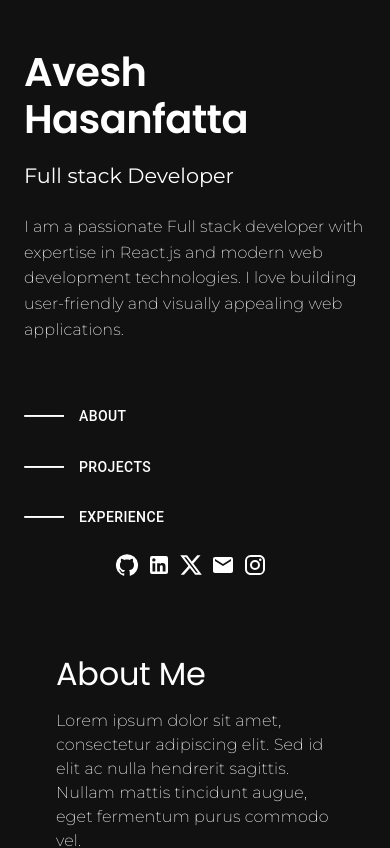
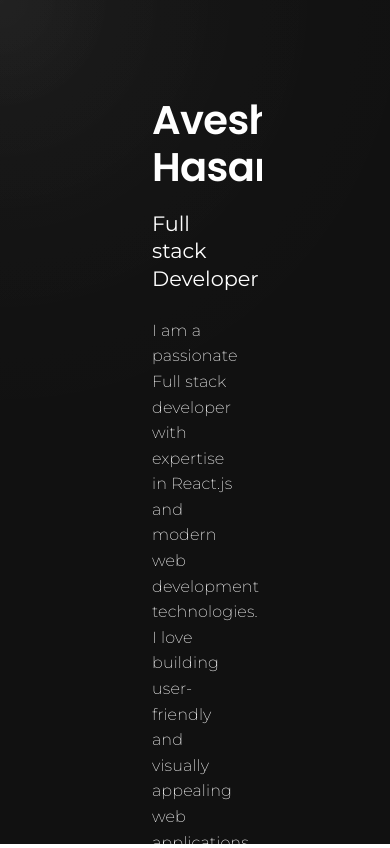
Before and after one commit to avesh-h/my-portfolio, a React (Create React App) app: page / in a window 390 px wide. Shown: the top 848 px of the page. Built offline with nearby package versions, Linux system fonts and the light colour scheme; a web font is replaced by a local one.

Commit message:
fix : Responsive and sportilight fixes

```diff
--- /dev/null
+++ b/src/context/SpotlightCtx.js
@@ -0,0 +1,54 @@
+import { styled, Box } from "@mui/material";
+import { createContext, useContext, useState } from "react";
+
+const Spotlight = styled("div")(({ size }) => ({
+  position: "absolute",
+  width: size,
+  height: size,
+  borderRadius: "50%",
+  background:
+    "radial-gradient(circle, rgba(255,255,255,0.02) 0%, rgba(255,255,255,0) 80%)",
+  zIndex: "999",
+  transform: "translate(-50%, -50%)",
+  transition: "transform 0.1s ease-out",
+  pointerEvents: "none",
+}));
+
+const SpotlightCtx = createContext();
+
+const Container = styled(Box)({
+  height: "100vh",
+  background: "#111",
+  display: "flex",
+  alignItems: "flex-start",
+  justifyContent: "center",
+  position: "relative",
+  overflow: "hidden",
+  paddingRight: "8rem",
+  paddingLeft: "8rem",
+  paddingTop: "3rem",
+});
+
+export const SpotlightCtxProvider = ({ children }) => {
+  const [position, setPosition] = useState({ x: 0, y: 0 });
+
+  const handleMouseMove = (e) => {
+    setPosition({ x: e.clientX, y: e.clientY });
+  };
+
+  return (
+    <SpotlightCtx.Provider>
+      <Container onMouseMove={handleMouseMove}>
+        {children}
+        <Spotlight size="200px" style={{ top: position.y, left: position.x }} />
+        <Spotlight size="400px" style={{ top: position.y, left: position.x }} />
+        <Spotlight size="600px" style={{ top: position.y, left: position.x }} />
+        <Spotlight size="800px" style={{ top: position.y, left: position.x }} />
+      </Container>
+    </SpotlightCtx.Provider>
+  );
+};
+
+export const useSpotlightContext = () => {
+  return useContext(SpotlightCtx);
+};
--- a/src/index.js
+++ b/src/index.js
@@ -1,13 +1,16 @@
-import React from 'react';
-import ReactDOM from 'react-dom/client';
-import './index.css';
-import App from './App';
-import reportWebVitals from './reportWebVitals';
+import React from "react";
+import ReactDOM from "react-dom/client";
+import "./index.css";
+import App from "./App";
+import reportWebVitals from "./reportWebVitals";
+import { SpotlightCtxProvider } from "./context/SpotlightCtx";
 
-const root = ReactDOM.createRoot(document.getElementById('root'));
+const root = ReactDOM.createRoot(document.getElementById("root"));
 root.render(
   <React.StrictMode>
-    <App />
+    <SpotlightCtxProvider>
+      <App />
+    </SpotlightCtxProvider>
   </React.StrictMode>
 );
 
--- a/src/pages/AboutPage.js
+++ b/src/pages/AboutPage.js
@@ -11,7 +11,7 @@ const Container = styled(Box)({
   alignItems: "start",
   justifyContent: "start",
   flexDirection: "column",
-  padding: "2rem",
+  padding: { md: "2rem", xs: "1rem" },
 });
 
 const AboutPage = () => {
--- a/src/pages/ExperiencePage.js
+++ b/src/pages/ExperiencePage.js
@@ -11,7 +11,7 @@ const Container = styled(Box)({
   alignItems: "start",
   justifyContent: "left",
   flexDirection: "column",
-  padding: "2rem",
+  padding: { md: "2rem", xs: "1rem" },
 });
 
 const ExperienceItem = styled(Box)({
--- a/src/pages/Hero.js
+++ b/src/pages/Hero.js
@@ -42,22 +42,6 @@ const Container = styled(Box)(({ theme }) => ({
   },
 }));
 
-const Spotlight = styled("div")(({ size, theme }) => ({
-  position: "absolute",
-  width: size,
-  height: size,
-  borderRadius: "50%",
-  background:
-    "radial-gradient(circle, rgba(255,255,255,0.02) 0%, rgba(255,255,255,0) 80%)",
-  zIndex: "999",
-  transform: "translate(-50%, -50%)",
-  transition: "transform 0.1s ease-out",
-  pointerEvents: "none",
-  [theme.breakpoints.down("md")]: {
-    display: "none",
-  },
-}));
-
 const LeftSide = styled(Box)(({ theme }) => ({
   flex: "1 0 50%",
   padding: "1rem",
@@ -73,7 +57,7 @@ const RightSide = styled(Box)(({ theme }) => ({
   padding: "1rem",
   overflowY: "auto",
   maxHeight: "calc(100vh - 6rem)",
-  scrollbarWidth:'None',
+  scrollbarWidth: "none",
   [theme.breakpoints.down("sm")]: {
     padding: "0.5rem",
     maxHeight: "initial",
@@ -128,16 +112,11 @@ const PersonalDetails = styled("div")(({ theme }) => ({
 }));
 
 const Hero = () => {
-  const [position, setPosition] = useState({ x: 0, y: 0 });
   const [isMenuHover, setIsMenuHover] = useState({
     about: false,
     projects: false,
     experience: false,
   });
-
-  const handleMouseMove = (e) => {
-    setPosition({ x: e.clientX, y: e.clientY });
-  };
 
   const personalDetails = {
     name: "Avesh Hasanfatta",
@@ -186,7 +165,7 @@ const Hero = () => {
   const menuButtons = ["about", "projects", "experience"];
 
   return (
-    <Container onMouseMove={handleMouseMove}>
+    <Container>
       <LeftSide>
         <PersonalDetails>
           <MuiHeading
@@ -211,11 +190,15 @@ const Hero = () => {
           >
             {personalDetails.dep}
           </MuiParagraph>
-          <MuiParagraph variant="h6" component="h2" style={{ marginTop: "25px" }}>
+          <MuiParagraph
+            variant="h6"
+            component="h2"
+            style={{ marginTop: "25px" }}
+          >
             {personalDetails.ability}
           </MuiParagraph>
         </PersonalDetails>
-        <Typography style={{ marginTop: "25px", marginBottom: "20px"  }}>
+        <Typography style={{ marginTop: "25px", marginBottom: "20px" }}>
           {menuButtons?.map((menu, index) => (
             <ButtonContainer key={`${menu}-${index}`}>
               <SmallHorizontalLine isHover={isMenuHover?.[menu]} />
@@ -249,10 +232,6 @@ const Hero = () => {
           <ProjectListingPage />
         </Box>
       </RightSide>
-      <Spotlight size="200px" style={{ top: position.y, left: position.x }} />
-      <Spotlight size="400px" style={{ top: position.y, left: position.x }} />
-      <Spotlight size="600px" style={{ top: position.y, left: position.x }} />
-      <Spotlight size="800px" style={{ top: position.y, left: position.x }} />
     </Container>
   );
 };
--- a/src/pages/ProjectListingPage.js
+++ b/src/pages/ProjectListingPage.js
@@ -19,7 +19,7 @@ const styles = {
 
 const ProjectListingPage = () => {
   return (
-    <Container sx={{ marginTop: "20px" }}>
+    <Container sx={{ marginTop: "20px", padding: 0 }}>
       <MuiHeading>Projects</MuiHeading>
       <Grid container spacing={1}>
         {projectsData.projects.map((project, index) => (
```
